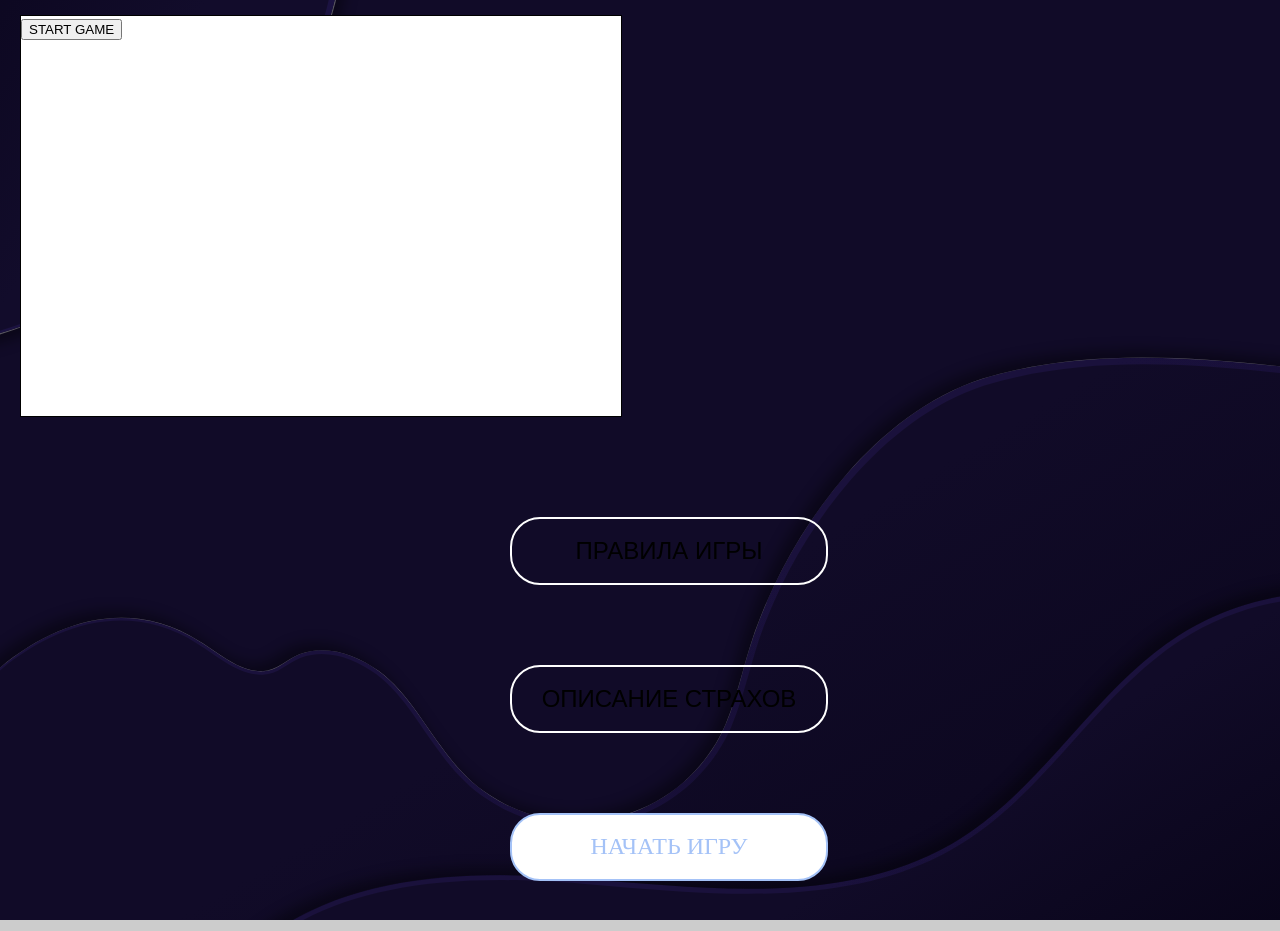
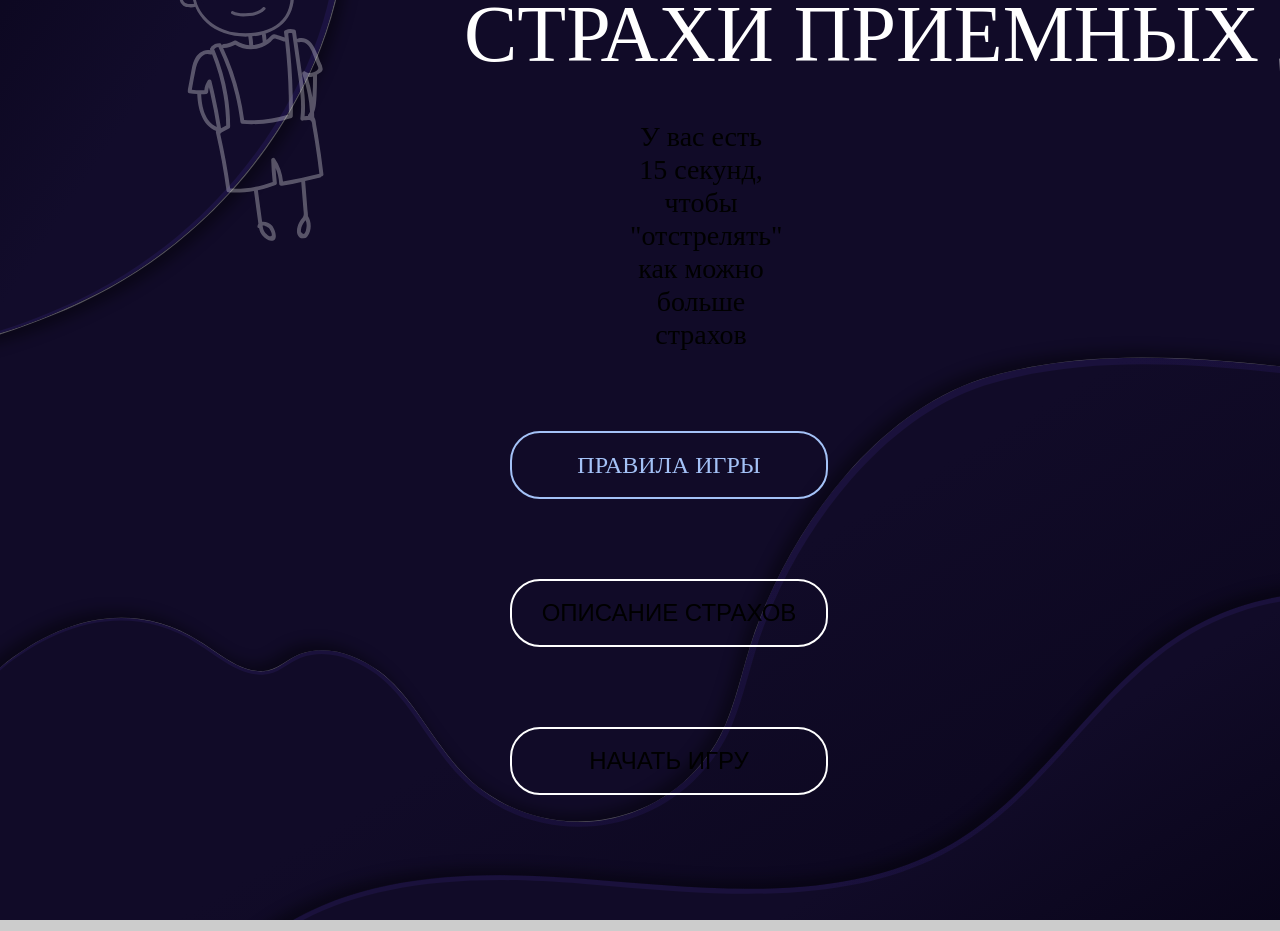
Before and after one commit to eeershov/j-hack-team37, a React (Vite) app in the folder client/: page / in a window 1280 px wide. Shown: the part 160-1091 px from the top of the page. Built offline with nearby package versions, Linux system fonts and the light colour scheme; a web font is replaced by a local one.

Commit message:
feature: swap active page from Menu

```diff
--- /dev/null
+++ b/client/src/app/gameSlice.ts
@@ -0,0 +1,34 @@
+import { createSlice } from '@reduxjs/toolkit';
+import type { PayloadAction } from '@reduxjs/toolkit';
+import type { RootState } from './store';
+import { PageName, pageName } from '../interfaces/PageName';
+
+interface GameState {
+  isGameStarted: boolean,
+  pageSelected: PageName,
+}
+
+const initialState: GameState = {
+  isGameStarted: false,
+  pageSelected: pageName.rules,
+}
+
+export const gameSlice = createSlice({
+  name: 'game',
+  initialState,
+  reducers: {
+    startRestart: (state) => {
+      state.isGameStarted = !state.isGameStarted;
+    },
+    // Use the PayloadAction type to declare the contents of `action.payload`
+    selectPage: (state, action: PayloadAction<PageName>) => {
+      state.pageSelected = action.payload;
+    },
+  },
+})
+
+export const { startRestart, selectPage } = gameSlice.actions;
+
+export const selectStore = (state: RootState) => state.game;
+
+export default gameSlice.reducer
--- a/client/src/app/store.ts
+++ b/client/src/app/store.ts
@@ -1,5 +1,5 @@
 import { configureStore } from '@reduxjs/toolkit';
-import gameReducer from '../components/Game/gameSlice';
+import gameReducer from './gameSlice';
 
 export const store = configureStore({
   reducer: {
--- a/client/src/components/Game/gameSlice.ts
+++ /dev/null
@@ -1,35 +0,0 @@
-import { createSlice } from '@reduxjs/toolkit';
-// import type { PayloadAction } from '@reduxjs/toolkit';
-import type { RootState } from '../../app/store';
-
-// Define a type for the slice state
-interface GameState {
-  isGameStarted: boolean,
-}
-
-// Define the initial state using that type
-const initialState: GameState = {
-  isGameStarted: false,
-}
-
-export const gameSlice = createSlice({
-  name: 'game',
-  // `createSlice` will infer the state type from the `initialState` argument
-  initialState,
-  reducers: {
-    startRestart: (state) => {
-      state.isGameStarted = !state.isGameStarted;
-    },
-    // Use the PayloadAction type to declare the contents of `action.payload`
-    // incrementByAmount: (state, action: PayloadAction<number>) => {
-    //   state.value += action.payload
-    // },
-  },
-})
-
-export const { startRestart } = gameSlice.actions;
-
-// Other code such as selectors can use the imported `RootState` type
-export const selectCount = (state: RootState) => state.game
-
-export default gameSlice.reducer
--- a/client/src/components/Game/index.tsx
+++ b/client/src/components/Game/index.tsx
@@ -5,7 +5,7 @@ import { v4 as uuidv4 } from 'uuid';
 import './game.css';
 import Stopwatch from '../StopWatch';
 import { useAppSelector, useAppDispatch } from '../../app/hooks';
-import { startRestart } from './gameSlice';
+import { startRestart } from '../../app/gameSlice';
 
 const possibleDuckies: DuckType[] = [
   { id: 1, name: 'Предательство', speed: 300 },
--- /dev/null
+++ b/client/src/components/Menu/index.tsx
@@ -0,0 +1,28 @@
+import { useAppSelector, useAppDispatch } from '../../app/hooks';
+import { selectPage } from '../../app/gameSlice';
+import { pageName } from '../../interfaces/PageName';
+
+export default function Menu() {
+  const dispatch = useAppDispatch();
+  const pageSelected = useAppSelector((state)=>state.game.pageSelected);
+
+  const buttons = [
+    {pageName: pageName.rules, title: 'ПРАВИЛА ИГРЫ'},
+    {pageName: pageName.fears, title: 'ОПИСАНИЕ СТРАХОВ'},
+    {pageName: pageName.game, title: 'НАЧАТЬ ИГРУ'}]
+
+  return (
+    <div className="buttonContainer">
+      {
+      buttons.map(button => (
+        <button
+          onClick={()=> dispatch(selectPage(button.pageName))}
+          className={`button buttonDescription ${button.pageName === pageSelected && 'clickedButton'}`}
+        >
+        { button.title }
+        </button>
+      ))
+      }
+    </div>
+  )
+}
--- /dev/null
+++ b/client/src/interfaces/PageName.ts
@@ -0,0 +1,8 @@
+export const pageName = {
+  rules: 'Rules',
+  game: 'Game',
+  fears: 'Fears',
+  results: 'Results',
+} as const;
+
+export type PageName = (typeof pageName)[keyof typeof pageName];
--- a/client/src/pages/FearsDescription.page.tsx
+++ b/client/src/pages/FearsDescription.page.tsx
@@ -1,7 +1,8 @@
-import bg from '../assets/background.svg'
-import fears from '../assets/fears.svg'
-import leftFearsGirl from '../assets/leftFearsGirl.svg'
-import rightFearsGirl from '../assets/rightFearsGirl.svg'
+import bg from '../assets/background.svg';
+import fears from '../assets/fears.svg';
+import leftFearsGirl from '../assets/leftFearsGirl.svg';
+import rightFearsGirl from '../assets/rightFearsGirl.svg';
+import Menu from '../components/Menu';
 
 const FearsDescription = function () {
 
@@ -12,11 +13,7 @@ const FearsDescription = function () {
             <img src={fears} className="fears" alt="fears" />
             <img src={leftFearsGirl} className="leftFearGirl" alt="leftfg" />
             <img src={rightFearsGirl} className="rightFearGirl" alt="rightfg" />
-            <div className="buttonContainer">
-            <button  className="button buttonDescription">ПРАВИЛА ИГРЫ</button>
-            <button  className="button buttonDescription clickedButton">ОПИСАНИЕ СТРАХОВ </button>
-            <button  className="button buttonStart">НАЧАТЬ ИГРУ</button>
-            </div>
+            <Menu/>
         </div>
     );
 }
--- a/client/src/pages/Game.page.tsx
+++ b/client/src/pages/Game.page.tsx
@@ -1,16 +1,13 @@
-import bg from '../assets/background.svg'
-import Game from '../components/Game'
+import bg from '../assets/background.svg';
+import Game from '../components/Game';
+import Menu from '../components/Menu';
 
 const GamePage = function () {
     return (
         <div>
             <img src={bg} className="background" alt="bg" />
             <Game/>
-            <div className="buttonContainer">
-            <button  className="button buttonDescription">ПРАВИЛА ИГРЫ</button>
-            <button  className="button buttonDescription">ОПИСАНИЕ СТРАХОВ </button>
-            <button  className="button buttonStart clickedButton">НАЧАТЬ ИГРУ</button>
-            </div>
+            <Menu/>
         </div>
     );
 }
--- a/client/src/pages/Results.page.tsx
+++ b/client/src/pages/Results.page.tsx
@@ -1,7 +1,8 @@
-import bg from '../assets/background.svg'
-import resultBoy from '../assets/resultBoy.svg'
-import resultGirl from '../assets/resultGirl.svg'
-import header from '../assets/header.svg'
+import bg from '../assets/background.svg';
+import resultBoy from '../assets/resultBoy.svg';
+import resultGirl from '../assets/resultGirl.svg';
+import header from '../assets/header.svg';
+import Menu from '../components/Menu';
 
 const resultsWindow = function () {
     const score = 0;
@@ -12,11 +13,7 @@ const resultsWindow = function () {
             <h2 className="title title-result">ХОРОШАЯ РАБОТА! <br/> КОЛИЧЕСТВО ОЧКОВ: {score}</h2>
             <img src={resultBoy} className="leftFearGirl" alt="leftfg" />
             <img src={resultGirl} className="rightFearGirl" alt="rightfg" />
-            <div className="buttonContainer result-btn">
-            <button  onClick={() => {}}className="button buttonDescription">ПРАВИЛА ИГРЫ</button>
-            <button  className="button buttonDescription clickedButton">ОПИСАНИЕ СТРАХОВ </button>
-            <button  className="button buttonStart">НАЧАТЬ ЗАНОВО</button>
-            </div>
+            <Menu/>
         </div>
     );
 }
--- a/client/src/pages/Rules.page.tsx
+++ b/client/src/pages/Rules.page.tsx
@@ -1,27 +1,21 @@
-import girlMainMenu from '../assets/girlMainMenu.svg'
-import BoyMainMenu from '../assets/BoyMainMenu.svg'
-import header from '../assets/header.svg'
-import '../App.css'
-import background from '../assets/background.svg'
+import girlMainMenu from '../assets/girlMainMenu.svg';
+import BoyMainMenu from '../assets/BoyMainMenu.svg';
+import header from '../assets/header.svg';
+import '../App.css';
+import background from '../assets/background.svg';
+import Menu from '../components/Menu';
 
 const StartMenu = function () {
-
-    function goToFears() {
-
-    }
-    return (<>
+    return (
+        <>
         <img src={background} className="background" alt="bg" />
         <img src={header} className="header" alt="header" />
         <img src={BoyMainMenu} className="boyMenu" alt="boyMenu" />
         <img src={girlMainMenu} className="girlMenu" alt="girlMenu" />
         <span className='startMenu'>
-
             <h2 className="title">Мини-игра <br/> Страхи приемных детей</h2>
             <h3 className="rules">У вас есть 15 секунд, чтобы "отстрелять" <br/> как можно больше страхов</h3>
-            <div className="buttonContainer btn-1">
-            <button onClick={goToFears} className="button buttonDescription">Описание страхов </button>
-            <button  className="button buttonStart">Начать игру</button>
-            </div>
+            <Menu/>
         </span>
         </>
     );
--- a/client/src/pages/index.tsx
+++ b/client/src/pages/index.tsx
@@ -2,17 +2,22 @@ import GamePage from './Game.page.js';
 import StartMenu from './Rules.page.js';
 import ResultsWindow from './Results.page.js';
 import FearsDescription from './FearsDescription.page.js';
+import { pageName } from '../interfaces/PageName.js';
+import { useAppSelector } from '../app/hooks.js';
+
 
 const selectPage = new Map([
-  ['Rules', <StartMenu/>],
-  ['Game', <GamePage/>],
-  ['Fears', <FearsDescription/>],
-  ['Results', <ResultsWindow/>]
+  [pageName.rules, <StartMenu/>],
+  [pageName.game, <GamePage/>],
+  [pageName.fears, <FearsDescription/>],
+  [pageName.results, <ResultsWindow/>]
 ]);
 
 
 export default function CurrentPage() {
+  const pageSelected = useAppSelector((state) => state.game.pageSelected);
+
   return (
-    selectPage.get('Game')
+    selectPage.get(pageSelected)
   )
 }
```
